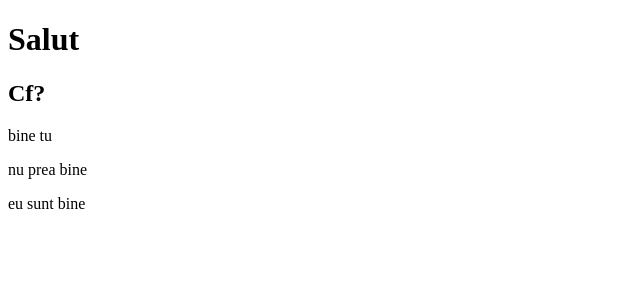
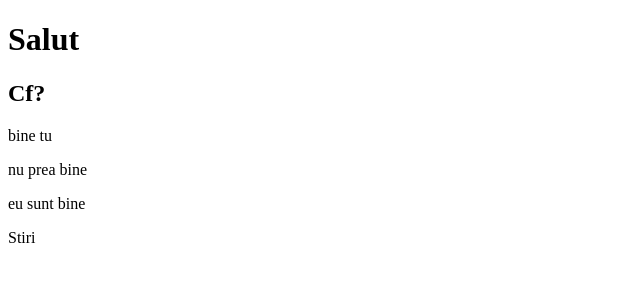
Before and after one commit to MichaelXcX/Curs-Git-Github, a plain HTML site: page index.html in a window 1280 px wide. Shown: the full height of the page, 0-640 px from the left. Drawn offline with Linux system fonts and the light colour scheme.

Commit message:
added main section

```diff
--- a/index.html
+++ b/index.html
@@ -14,5 +14,11 @@
 
     <p> nu prea bine</p>
     <p>eu sunt bine</p>
+
+    <main>
+        <section>
+            <p>Stiri</p>
+        </section>
+    </main>
 </body>
 </html>
```
